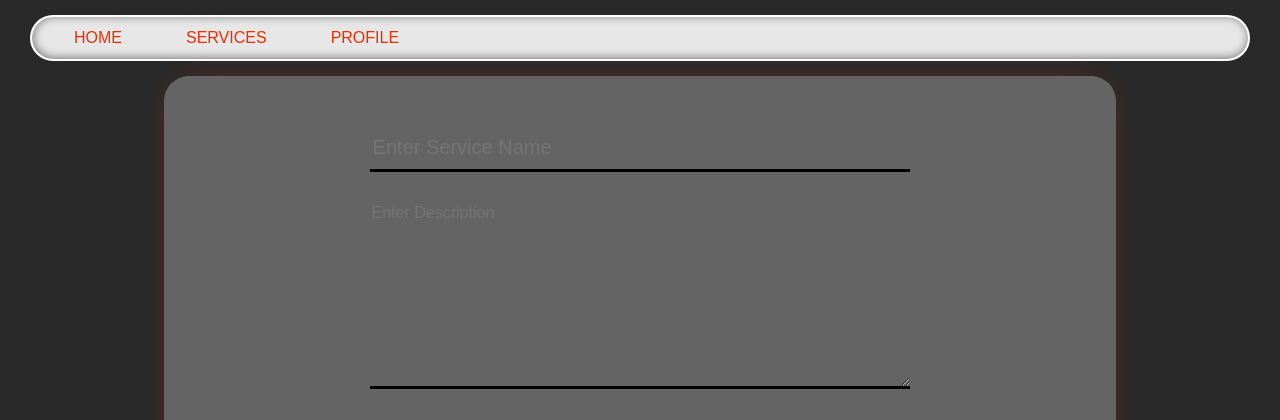
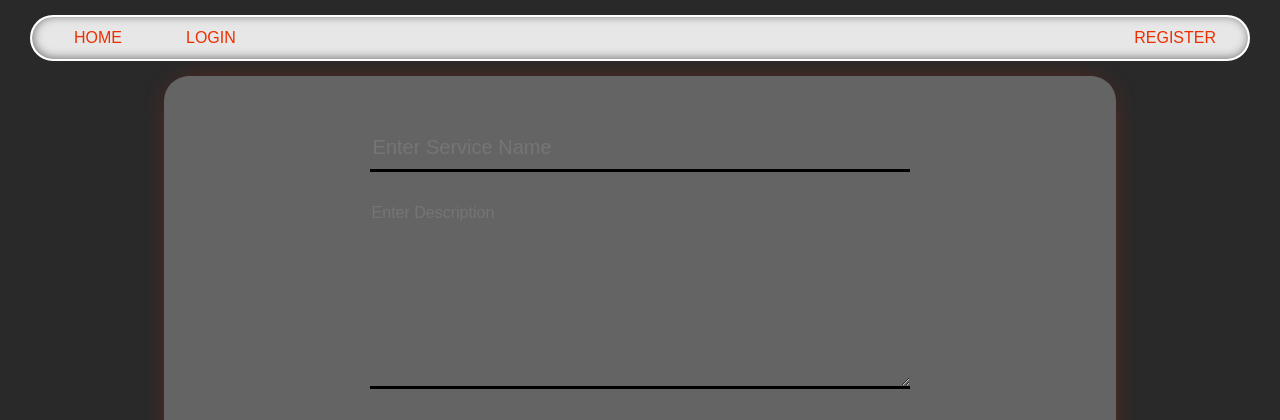
Before and after one commit to JosephOkumu/netifx, a Django app: page /services/create/ in a window 1280 px wide. Shown: the top 420 px of the page. Run offline with Django 3.2, Linux system fonts and the light colour scheme; parts of the project's set-up code (start-up, migrations or seed data) failed here and were passed over.

Commit message:
feat: add register, login and view profile sections

```diff
--- a/main/templates/main/navbar.html
+++ b/main/templates/main/navbar.html
@@ -1,6 +1,7 @@
 <nav class="navbar">
     <ul>
         <li><a href="/">Home</a></li>
+        {% if request.user.is_authenticated %}
         <li>
             <a href="/services/">Services</a>
             <ul>
@@ -15,8 +16,20 @@
                 <li><a href="/services/painting">Painting</a></li>
                 <li><a href="/services/plumbing">Plumbing</a></li>
                 <li><a href="/services/water-heaters">Water Heaters</a></li>
+
             </ul>
         </li>
+        {% if request.user.is_customer %}
+        <li><a href="/customer/{{ request.user.username }}">Profile</a></li>
+      {% elif request.user.is_company %}
         <li><a href="/company/{{ request.user.username }}">Profile</a></li>
+      {% endif %}
+        <li class="g2"><a href="/logout">Logout</a></li>
+    {% else %}
+        <li class="g2"><a href="{% url 'login_view' %}">Login</a></li>
+        <li class="last_navbar"><a href="{% url 'register' %}">Register</a></li>
+    {% endif %}
+
     </ul>
+
 </nav>
```
